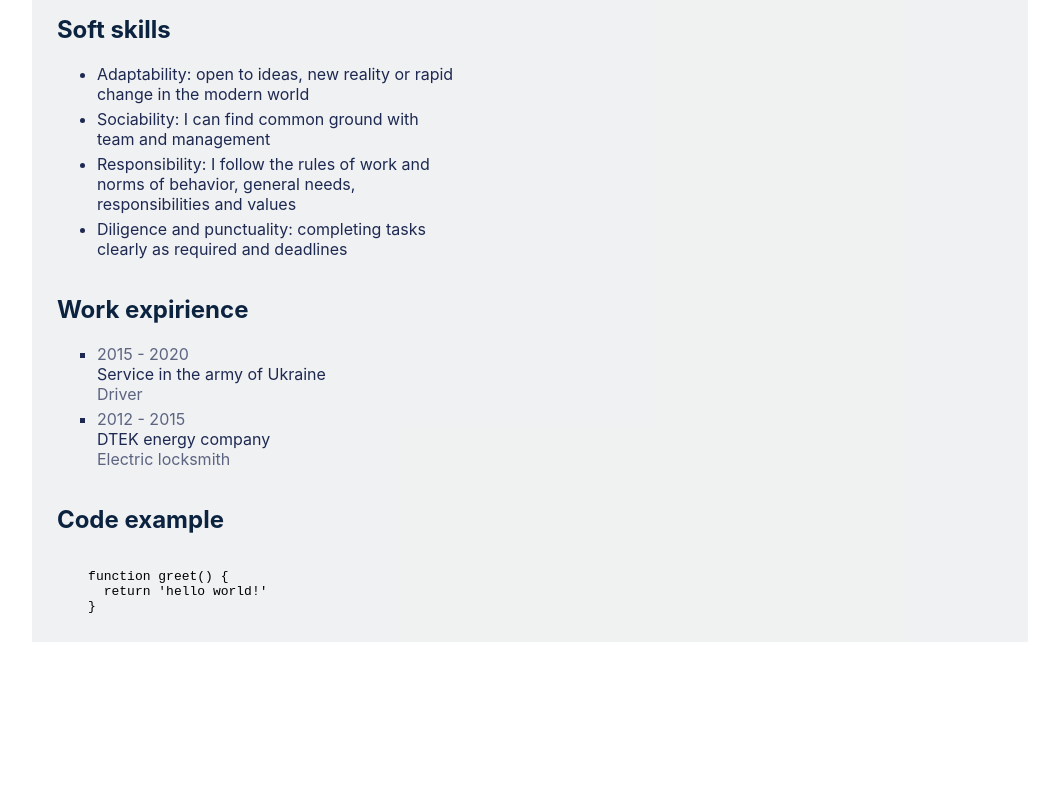
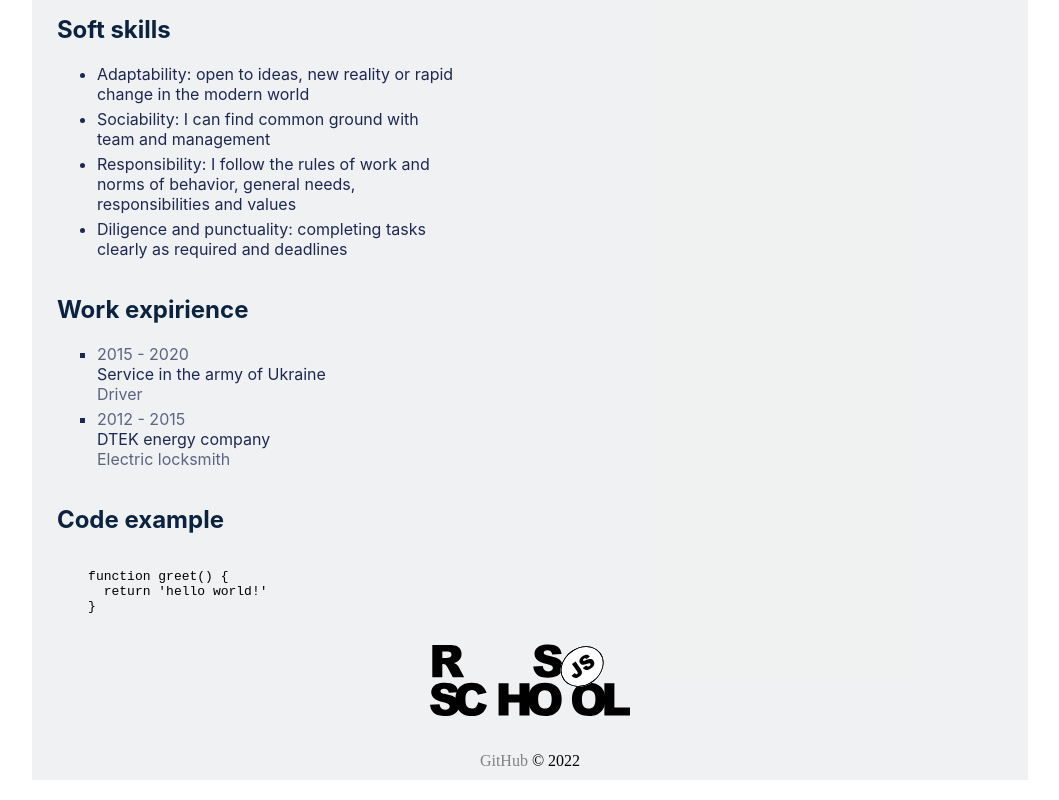
Before and after one commit to webdevDmYa/rsschool-cv, a plain HTML site: page index.html in a window 1280 px wide. Shown: the part 1098-1898 px from the top of the page, without its empty margins (110-1169 px from the left). Before the commit the page ends 1740 px from the top, so only its background shows below. Drawn offline with nearby package versions, Linux system fonts and the light colour scheme; a script that the page names is missing.

Commit message:
feat: Footer

```diff
--- a/index.html
+++ b/index.html
@@ -194,7 +194,7 @@
           </article>
         </div>
       </main>
-      <!-- <footer class="footer">
+      <footer class="footer">
         <div class="wrapper-footer">
           <div class="wrapper-img-rs">
             <a
@@ -217,7 +217,7 @@
           </div>
         </div>
       </footer>
-    </div> -->
+    </div>
     <script>
       hljs.highlightAll();
     </script>
--- a/style.css
+++ b/style.css
@@ -123,7 +123,7 @@ li {
   color: #1e2952;
   margin-bottom: 5px;
 }
-/* .wrapper-footer {
+.wrapper-footer {
   display: flex;
   flex-direction: column;
   justify-content: center;
@@ -146,7 +146,7 @@ img.footer-img {
 .wrapper-time {
   align-self: center;
   font-size: 16px;
-} */
+}
 code.javascript.hljs.language-javascript {
   padding: 0;
 }
```
